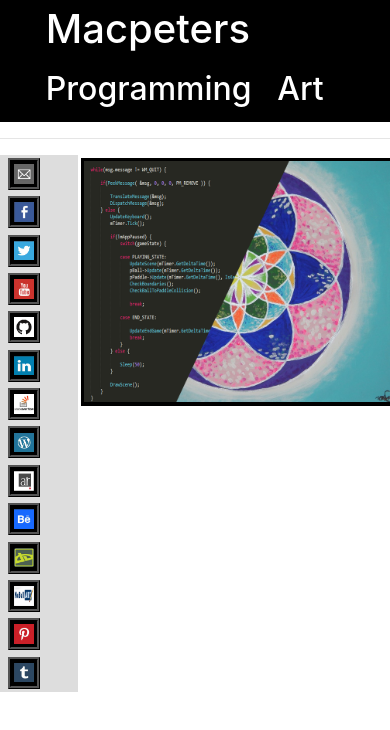
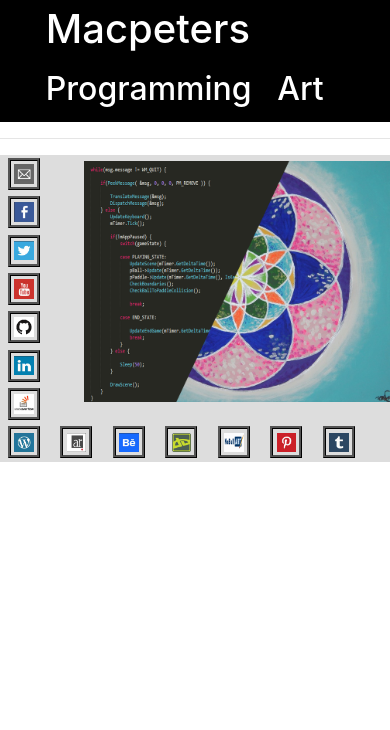
Before and after one commit to Macpeters/homesite-vueJS, a plain HTML site: page index.html in a window 390 px wide. Drawn offline with nearby package versions, Linux system fonts and the light colour scheme.

Commit message:
added some media queries for mobile

```diff
--- a/css/_app.css
+++ b/css/_app.css
@@ -14,18 +14,15 @@ a {
 }
 
 img{
-  background-color: #000000;
   padding: 0.2em;
   margin: 0.2em;
   max-width:70%;
   max-height:350px;
-  width: auto;
-  height: auto;
-  border-style: ridge;
-  border-width: 0.2em;
-  border-color: #000000;
 }
 
-a img:hover{
-  border-color: #ffffff;
+@media screen and (max-width: 320px){
+  img{
+    max-height: 150px
+  }
+
 }
--- a/css/_layout.css
+++ b/css/_layout.css
@@ -13,6 +13,7 @@
 .bordered:hover{
   border-color: #ffffff;
 }
+
 /*------NAV BAR-----*/
 #navBar ul{
   overflow: hidden;
@@ -37,9 +38,17 @@
     float: right;
 }
 
-.sidebar {
+@media screen and (min-width: 640px){
+  .sidebar {
     width: 20%;
     float: left;
+  }
+}
+@media screen and (max-width: 640px){
+  .sidebar {
+    float: bottom;
+    width: 100%;
+  }
 }
 
 .sidebar ul{
@@ -49,7 +58,6 @@
     overflow: hidden;
     list-style: none;
 }
-
 .sidebar button{
     display: block;
     font-size: 1.5em;
--- a/css/_modules.css
+++ b/css/_modules.css
@@ -20,9 +20,10 @@
   display: inline-block;
 }
 .mediaCard img{
-  max-height:150px;
-  max-width:150px;
+  max-height:7em;
+  max-width:12em;
 }
+
 .mediaCard .mediaHeading{
   font-weight: bold;
   font-size: 1.5em;
```
